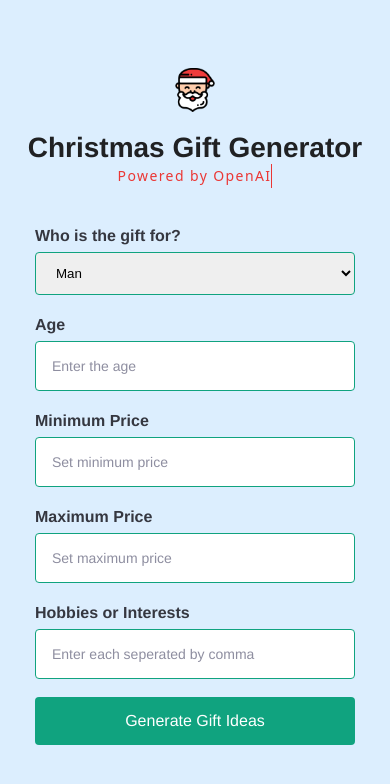
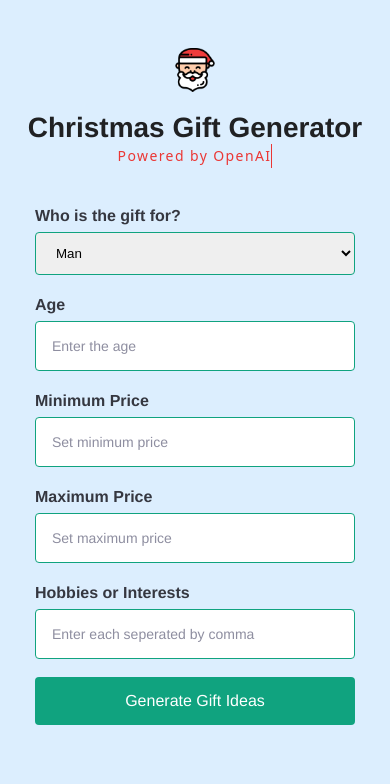
Before and after one commit to EricL2001/recruiter, a Next.js app: page / in a window 390 px wide. Shown: the top 784 px of the page. Built offline with nearby package versions, Linux system fonts and the light colour scheme; a web font is replaced by a local one.

Commit message:
reduced to padding for mobile

```diff
--- a/pages/index.module.css
+++ b/pages/index.module.css
@@ -26,7 +26,7 @@
   display: flex;
   flex-direction: column;
   align-items: center;
-  padding-top: 60px;
+  padding-top: 40px;
 }
 .main .icon {
   width: 44px;
```
